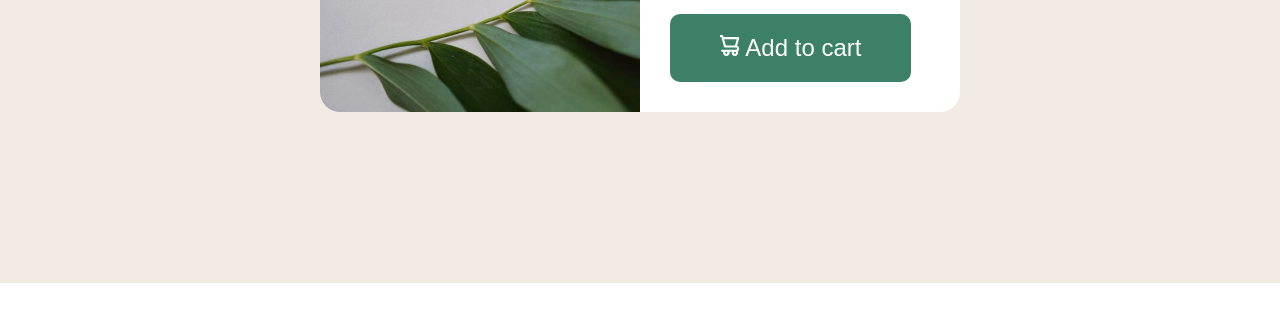
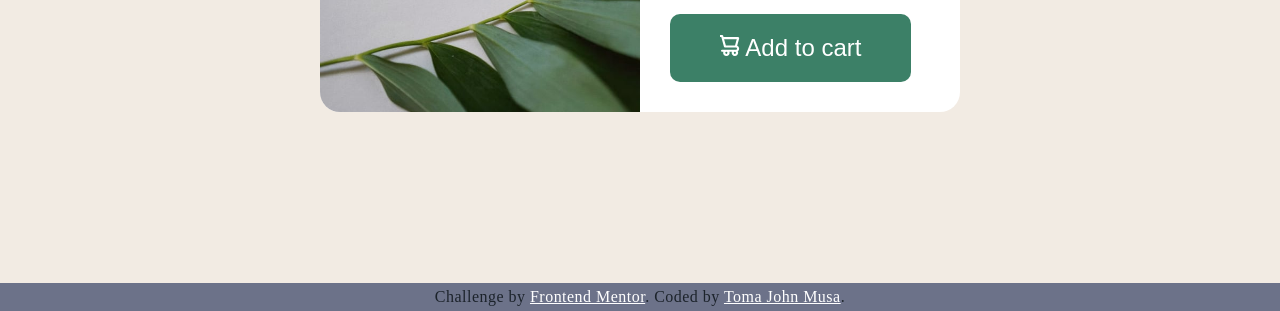
Before and after one commit to Kamba56/PropductPreviewCard, a website: page index.html in a window 1280 px wide. Shown: the part 517-828 px from the top of the page. Before the commit the page ends 800 px from the top, so only its background shows below. Drawn offline with Linux system fonts and the light colour scheme.

Commit message:
Edit readme file

```diff
--- a/index.html
+++ b/index.html
@@ -30,5 +30,9 @@
     </section>
   </main>
 
+  <footer class="dark-blue">
+    Challenge by <a href="https://www.frontendmentor.io?ref=challenge" target="_blank">Frontend Mentor</a>.
+    Coded by <a href="#">Toma John Musa</a>.
+  </footer>
 </body>
 </html>
--- a/style.css
+++ b/style.css
@@ -103,11 +103,31 @@ main {
   padding: 20px 50px;
   border-radius: 10px;
   font-size: 24px;
+  transition: background 1s;
+}
+
+.btn:active {
+  background: #1a4031;
 }
 
 .btn img {
   height: auto;
   width: 20px;
+}
+
+footer {
+  background: hsl(228, 12%, 48%);
+  padding: 5px;
+  text-align: center;
+}
+
+footer a {
+  color: #fff;
+  transition: color 1s;
+}
+
+footer a:hover {
+  color: #1a4031;
 }
 
 
```
Also changed, not shown: README.md.
